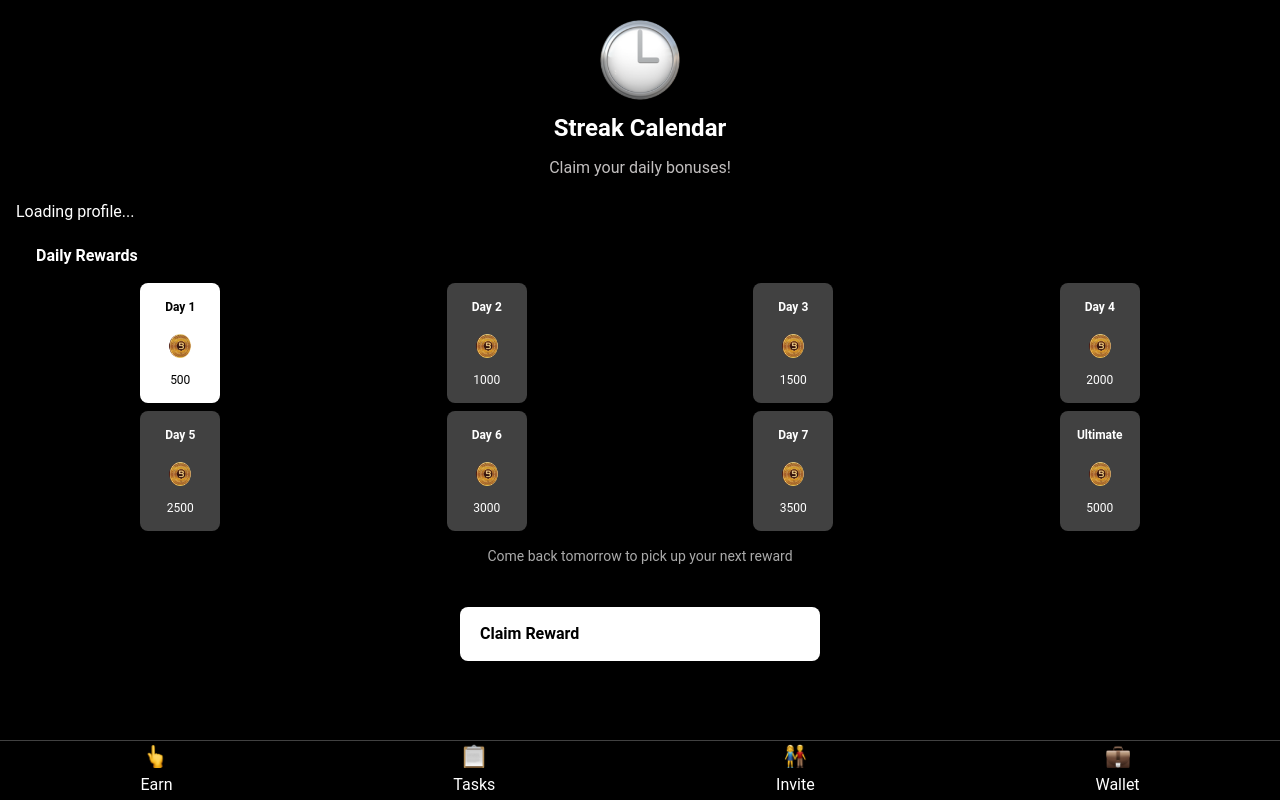
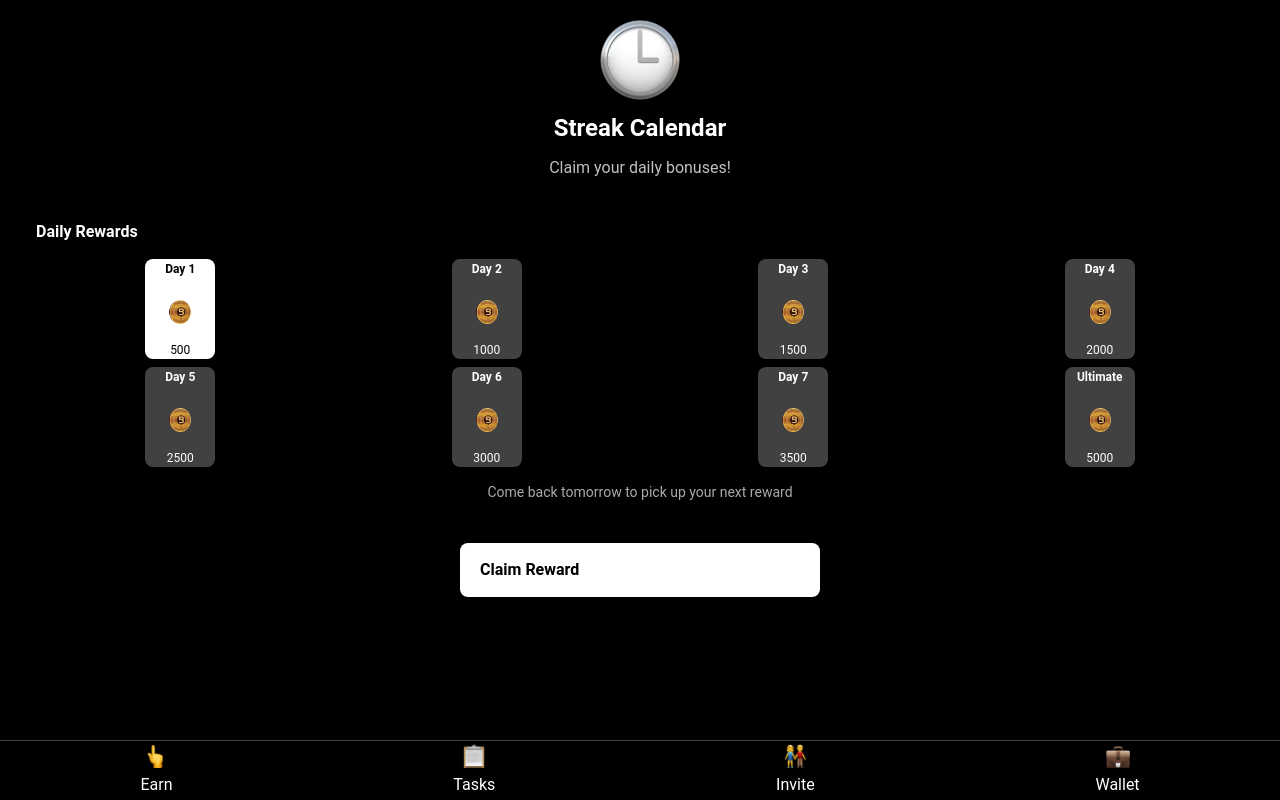
Before and after one commit to boredtap/Bored-Tap-App, a React (Create React App) app: page /daily-streak-screen in a window 1280 px wide. Built offline with nearby package versions, Linux system fonts and the light colour scheme.

Commit message:
Refactor DailyStreakScreen CSS for improved layout and adjust reward claiming error handling

```diff
--- a/src/screens/DailyStreakScreen.css
+++ b/src/screens/DailyStreakScreen.css
@@ -62,11 +62,11 @@
   padding: 10px;
   border-radius: 8px;
   text-align: center;
-  width: 80px;
-  height: 120px;
+  width: 70px;
+  height: 100px;
   box-sizing: border-box;
   cursor: pointer;
-  gap: 8px;
+  gap: 12px;
 
   /* Default inactive styles */
   background-color: #414141;
--- a/src/screens/DailyStreakScreen.js
+++ b/src/screens/DailyStreakScreen.js
@@ -46,11 +46,9 @@ const DailyStreakScreen = () => {
         });
         if (!response.ok) throw new Error("Failed to fetch profile");
         const data = await response.json();
-        // Use 'data' to update 'profile'
         setProfile(data);
         setCurrentDay(data.streak.current_streak + 1); // +1 to show the next day as active
         setClaimedDays(data.streak.claimed_days || []);
-        // Log to console to ensure data is used
         console.log("Profile data:", data);
       } catch (err) {
         console.error("Error fetching profile:", err);
@@ -82,9 +80,12 @@ const DailyStreakScreen = () => {
           },
           body: JSON.stringify({ day: currentDay }),
         });
-        if (!response.ok) throw new Error("Failed to claim reward");
+        if (!response.ok) {
+          // If the response isn't OK, log the problem but don't throw an error to keep the UI functional
+          console.error("Failed to claim reward:", await response.text());
+          return;
+        }
         const data = await response.json();
-        // Use data to update local state
         setClaimedDays([...claimedDays, currentDay]);
         setProfile(prev => ({
           ...prev,
@@ -95,18 +96,13 @@ const DailyStreakScreen = () => {
             claimed_days: [...(prev.streak.claimed_days || []), currentDay]
           },
         }));
-        // Log to console to ensure data is used
         console.log("Claim response:", data);
-        // Example usage of profile for demonstration
         console.log("Current profile after claim:", profile);
       } catch (err) {
         console.error("Error claiming reward:", err);
       }
     }
   };
-
-  // Example usage of profile in rendering, if applicable
-  const displayProfileInfo = profile ? `Level: ${profile.level}, Coins: ${profile.total_coins}` : "Loading profile...";
 
   return (
     <div className="daily-streak-screen">
@@ -120,11 +116,6 @@ const DailyStreakScreen = () => {
         />
         <p className="streak-title">Streak Calendar</p>
         <p className="streak-subtitle">Claim your daily bonuses!</p>
-      </div>
-
-      {/* Added profile information display */}
-      <div className="profile-info-display">
-        <p>{displayProfileInfo}</p>
       </div>
 
       {/* Daily Rewards Section */}
```
